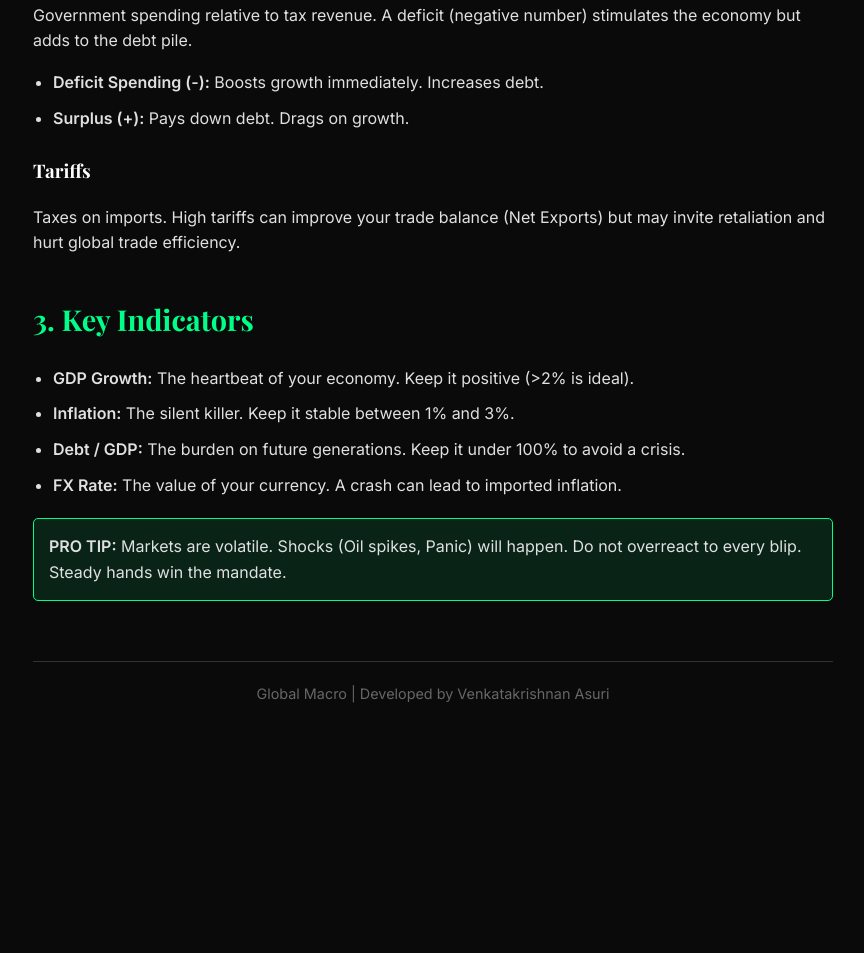
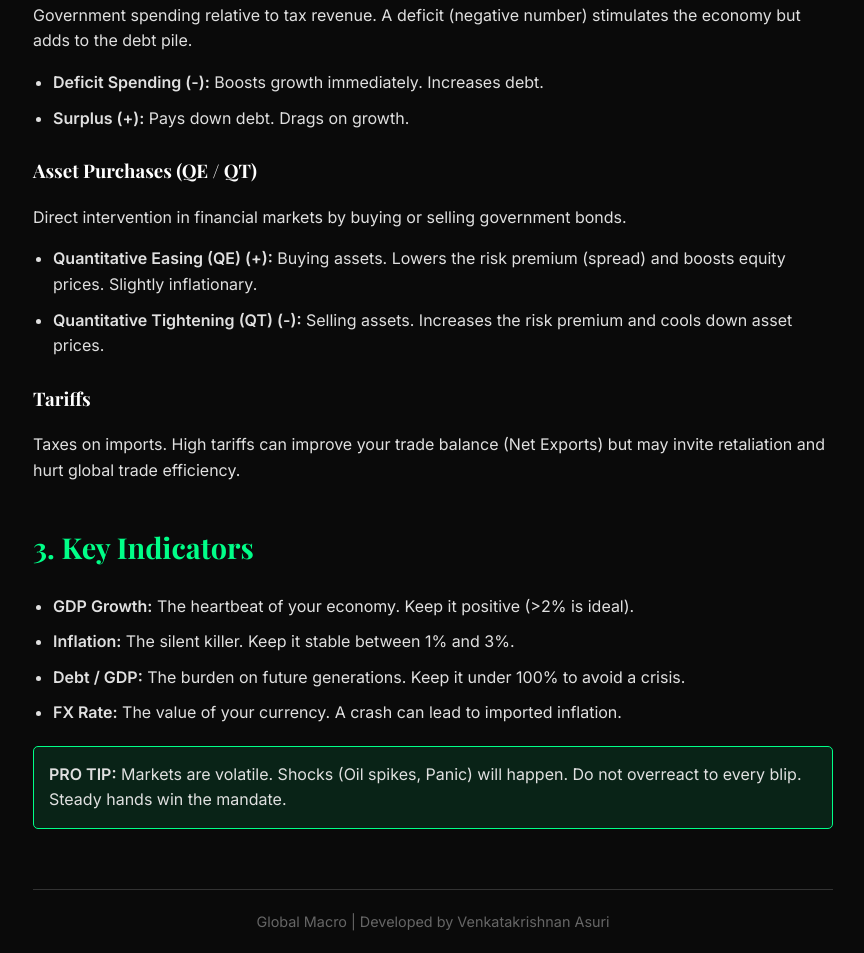
Before and after one commit to asurixyz/globalmacro, a plain HTML site: page guide.html in a window 1280 px wide. Shown: the part 1079-2032 px from the top of the page, without its empty margins (207-1071 px from the left). Before the commit the page ends 1825 px from the top, so only its background shows below. Drawn offline with nearby package versions, Linux system fonts and the light colour scheme.

Commit message:
Update guide.html

```diff
--- a/guide.html
+++ b/guide.html
@@ -139,6 +139,15 @@
         <li><strong>Surplus (+):</strong> Pays down debt. Drags on growth.</li>
     </ul>
 
+    <h3>Asset Purchases (QE / QT)</h3>
+    <p>Direct intervention in financial markets by buying or selling government bonds.</p>
+    <ul>
+        <li><strong>Quantitative Easing (QE) (+):</strong> Buying assets. Lowers the risk premium (spread) and boosts
+            equity prices. Slightly inflationary.</li>
+        <li><strong>Quantitative Tightening (QT) (-):</strong> Selling assets. Increases the risk premium and cools down
+            asset prices.</li>
+    </ul>
+
     <h3>Tariffs</h3>
     <p>Taxes on imports. High tariffs can improve your trade balance (Net Exports) but may invite retaliation and hurt
         global trade efficiency.</p>
```
